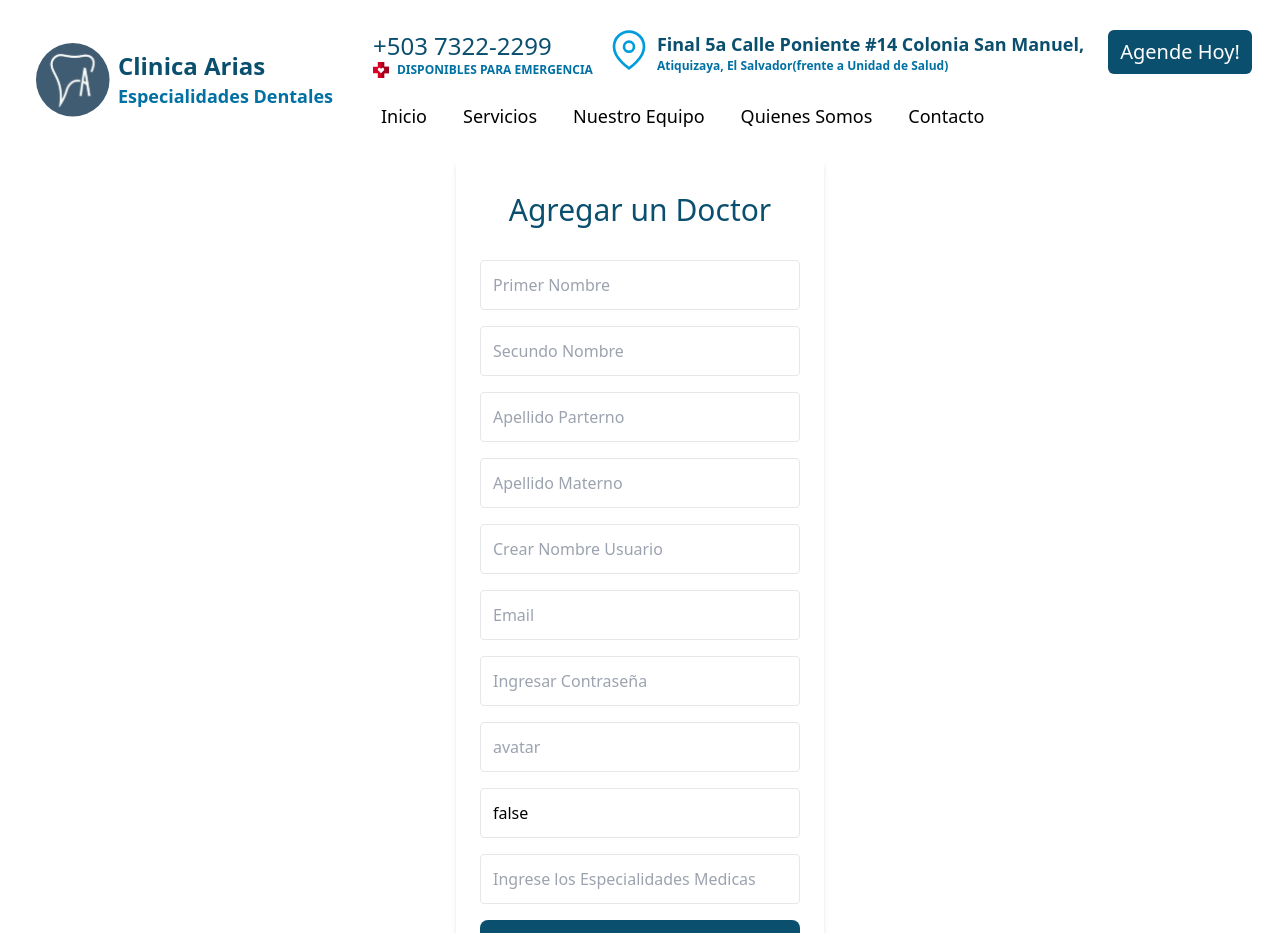
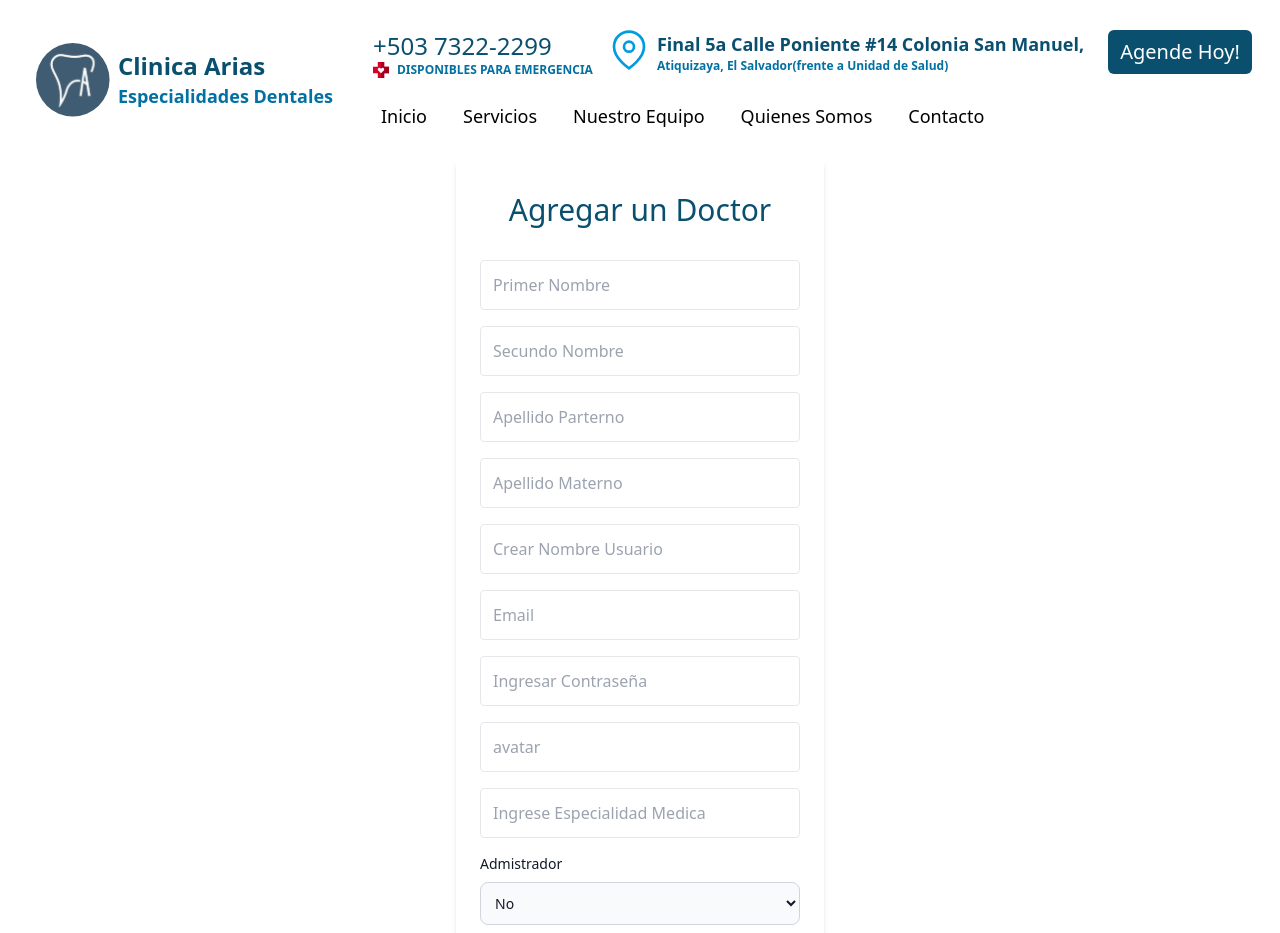
Before and after one commit to cordovacarlos22/Dental_Clinic_Arias_specialties, a Next.js app: page /dashboard/add in a window 1280 px wide. Shown: the top 933 px of the page. Built offline with nearby package versions, Linux system fonts and the light colour scheme.

Commit message:
feat(components): :sparkles: update input to select for admin

```diff
--- a/app/dashboard/(dentista)/add/page.jsx
+++ b/app/dashboard/(dentista)/add/page.jsx
@@ -24,13 +24,13 @@ const AddDentista = () => {
   const addNewDentistaHandler = async (e) => {
     e.preventDefault()
 
-    console.log(firstName, middleName, firstLastName, secondLastName, userName, email, password, avatar, admin,specialties);
+    console.log(firstName, middleName, firstLastName, secondLastName, userName, email, password, avatar, admin, specialties);
 
 
 
     let addDoctor = await fetch('/api/dentistas', {
       method: "POST",
-      body: JSON.stringify({ firstName, middleName, firstLastName, secondLastName, userName, email, password,avatar, admin,specialties }),
+      body: JSON.stringify({ firstName, middleName, firstLastName, secondLastName, userName, email, password, avatar, admin, specialties }),
     });
     addDoctor = await addDoctor.json();
 
@@ -117,23 +117,35 @@ const AddDentista = () => {
             placeholder="avatar"
             required
           />
-          <input
-            type="text"
-            className="block border border-grey-light w-full p-3 rounded mb-4"
-            onChange={(e) => setAdmin(e.target.value)}
-            value={admin}
-            placeholder="admin (true o false)"
-            required
-          />
+
 
           <input
             type="text"
             className="block border border-grey-light w-full p-3 rounded mb-4"
             onChange={(e) => setSpecialties(e.target.value)}
             value={specialties}
-            placeholder="Ingrese los Especialidades Medicas"
+            placeholder="Ingrese Especialidad Medica"
             required
           />
+
+          <label
+            htmlFor="admin"
+            className="block mb-2 text-sm font-medium text-gray-900 dark:text-white"
+          >
+            Admistrador
+          </label>
+
+          <select
+            name="admin"
+            id="admin"
+            defaultValue={admin}
+            onChange={(e) => setAdmin(e.target.value)}
+            className="bg-gray-50 border border-gray-300 mb-4 text-gray-900 text-sm rounded-lg focus:ring-blue-500 focus:border-blue-500 block w-full p-2.5 dark:bg-gray-700 dark:border-gray-600 dark:placeholder-gray-400 dark:text-white dark:focus:ring-blue-500 dark:focus:border-blue-500"
+          >
+            <option value="">--Selectionar Una Opcion--</option>
+            <option value={false}>No</option>
+            <option value={true}> Si</option>
+          </select>
 
 
           <button type="submit" className="w-full text-white bg-brand-darker hover:bg-brand-dark focus:ring-4 focus:outline-none focus:ring-primary-300 font-medium rounded-lg text-sm px-5 py-2.5 text-center dark:bg-primary-600 dark:hover:bg-primary-700 dark:focus:ring-primary-800">Agregar Doctor</button>
```
